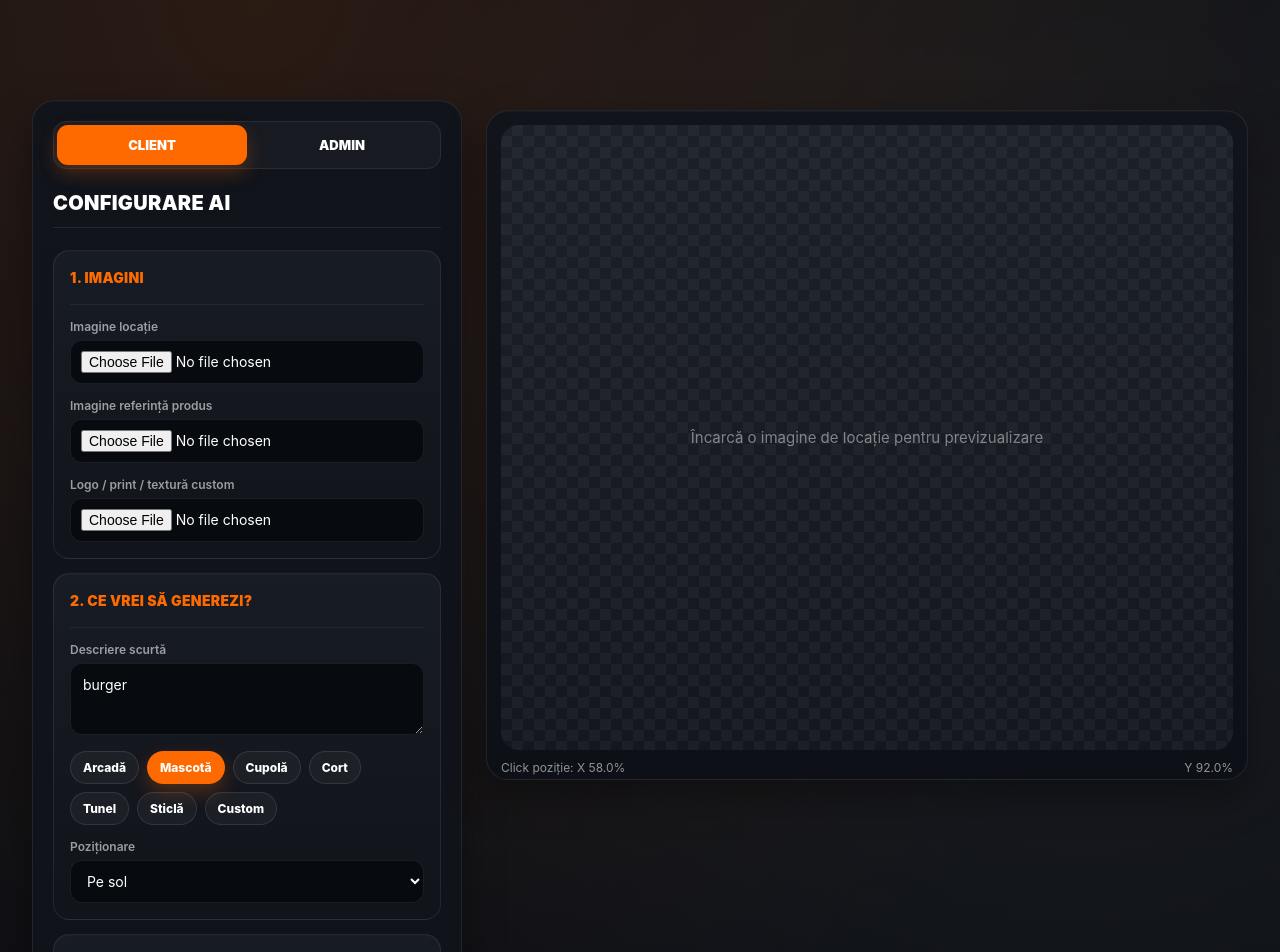
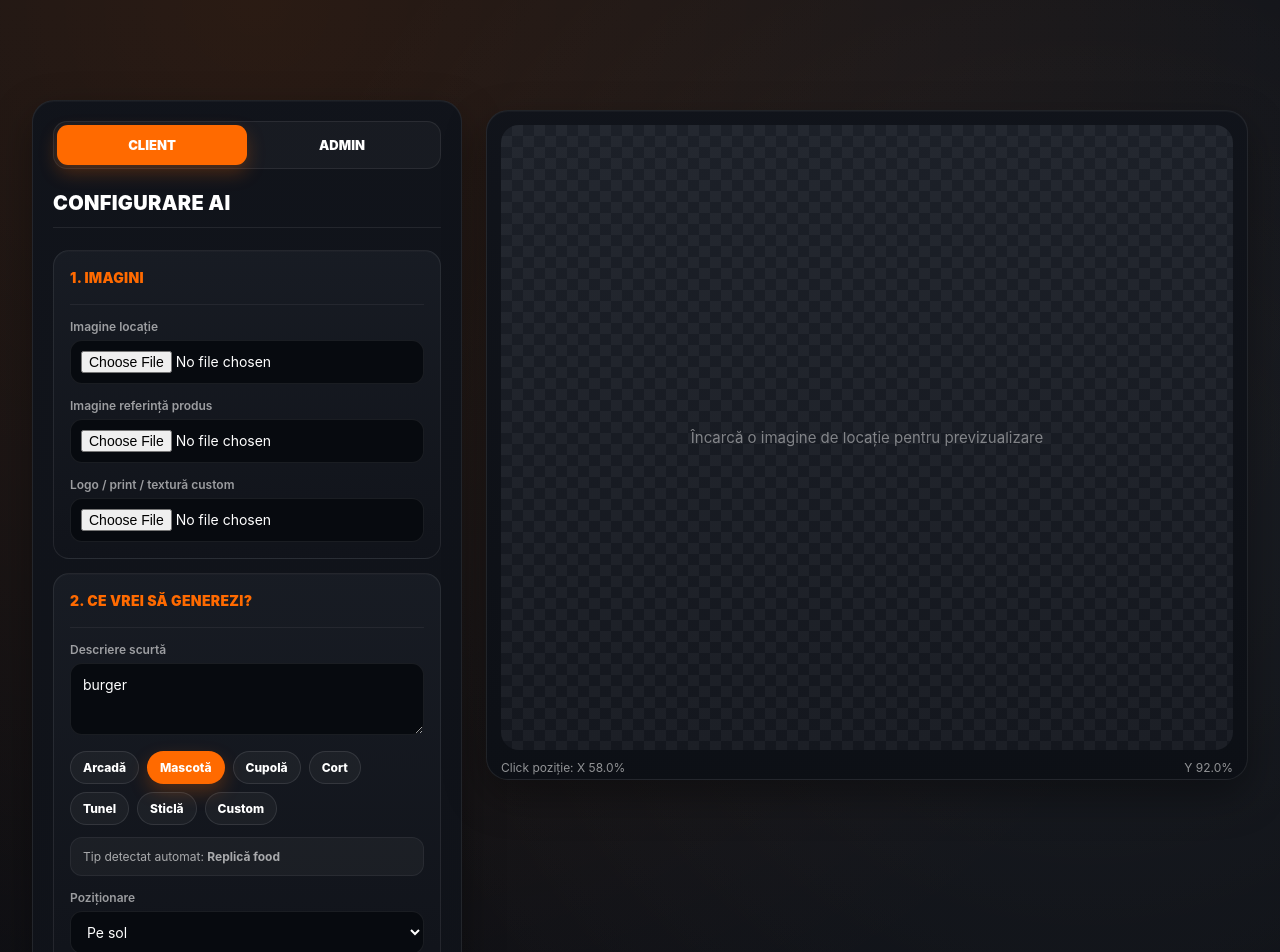
Before and after one commit to aztecinflatables/aztec-ai-configurator, a Next.js app: page / in a window 1280 px wide. Shown: the top 952 px of the page. Built offline with nearby package versions, Linux system fonts and the light colour scheme.

Commit message:
Update page.tsx

```diff
--- a/app/page.tsx
+++ b/app/page.tsx
@@ -20,6 +20,8 @@ type ProductType =
     | "Sticlă"
     | "Custom";
 
+type ApiProductType = ProductType | "Replică food" | "Replică produs";
+
 type PlacementMode =
     | "Pe sol"
     | "Pe acoperiș"
@@ -27,7 +29,7 @@ type PlacementMode =
     | "Suspendat"
     | "În interior";
 
-const PRODUCT_PRESETS: Record<ProductType, string> = {
+const PRODUCT_PRESETS: Record<ApiProductType, string> = {
     Arcadă:
         "Arcadă gonflabilă publicitară premium, cu două picioare verticale stabile și traversă superioară rotunjită, proporții realiste, PVC lucios, construcție fabricabilă.",
     Mascotă:
@@ -42,6 +44,10 @@ const PRODUCT_PRESETS: Record<ProductType, string> = {
         "Replică gonflabilă de produs în formă de sticlă, proporții recognoscibile, volum moale, PVC lucios, fabricabilă.",
     Custom:
         "Obiect gonflabil personalizat, realist, fabricabil, cu formă stabilă, material PVC profesional și proporții comerciale.",
+    "Replică food":
+        "Replică gonflabilă publicitară a unui produs alimentar, recognoscibilă, realizabilă în PVC lucios, cu formă simplificată, volume rotunjite și zone late imprimate pentru detalii. Nu este mascotă, nu este costum, nu este om.",
+    "Replică produs":
+        "Replică gonflabilă de produs, proporții recognoscibile, volum moale, PVC lucios, formă simplificată și fabricabilă. Nu este mascotă, nu este costum, nu este om.",
 };
 
 function clamp(value: number, min: number, max: number) {
@@ -60,6 +66,11 @@ function normalizeText(value: string) {
         .replace(/ş/g, "s")
         .replace(/ț/g, "t")
         .replace(/ţ/g, "t");
+}
+
+function containsAny(text: string, terms: string[]) {
+    const t = normalizeText(text);
+    return terms.some((term) => t.includes(normalizeText(term)));
 }
 
 function cleanUserPrompt(value: string) {
@@ -80,13 +91,126 @@ function cleanUserPrompt(value: string) {
         .trim();
 }
 
-function getDerivedDimensions(productType: ProductType, heightM: number) {
+function resolveClientProductType(userPrompt: string, selectedType: ProductType): ApiProductType {
+    const prompt = normalizeText(userPrompt);
+
+    if (
+        containsAny(prompt, [
+            "arcada",
+            "arch",
+            "poarta",
+            "portal",
+            "intrare",
+        ])
+    ) {
+        return "Arcadă";
+    }
+
+    if (containsAny(prompt, ["tunel", "tunnel"])) {
+        return "Tunel";
+    }
+
+    if (containsAny(prompt, ["cort", "tent", "pavilion"])) {
+        return "Cort";
+    }
+
+    if (containsAny(prompt, ["cupola", "dome"])) {
+        return "Cupolă";
+    }
+
+    if (
+        containsAny(prompt, [
+            "sticla",
+            "bottle",
+            "doza",
+            "can",
+            "cutie",
+            "box",
+            "produs",
+            "ambalaj",
+            "pahar",
+            "cup",
+            "flacon",
+            "recipient",
+        ])
+    ) {
+        return "Replică produs";
+    }
+
+    if (
+        containsAny(prompt, [
+            "burger",
+            "hamburger",
+            "sandwich",
+            "hotdog",
+            "pizza",
+            "cartof",
+            "inghetata",
+            "ice cream",
+            "shaorma",
+            "kebab",
+            "gogoasa",
+            "donut",
+            "cafea",
+            "coffee",
+            "mancare",
+            "food",
+            "fruct",
+            "mar",
+            "banana",
+            "capsuna",
+        ])
+    ) {
+        return "Replică food";
+    }
+
+    if (
+        containsAny(prompt, [
+            "pinguin",
+            "penguin",
+            "catel",
+            "caine",
+            "dog",
+            "pisica",
+            "cat",
+            "urs",
+            "bear",
+            "iepure",
+            "rabbit",
+            "leu",
+            "lion",
+            "tigru",
+            "tiger",
+            "elefant",
+            "elephant",
+            "dinozaur",
+            "dinosaur",
+            "dragon",
+            "mascota",
+            "mascot",
+            "personaj",
+            "character",
+            "robot",
+            "monstru",
+            "monster",
+            "animal",
+        ])
+    ) {
+        return "Mascotă";
+    }
+
+    return selectedType;
+}
+
+function getDerivedDimensions(productType: ApiProductType, heightM: number) {
     if (productType === "Arcadă") return { widthM: heightM * 1.25, depthM: heightM * 0.25 };
     if (productType === "Mascotă") return { widthM: heightM * 0.9, depthM: heightM * 0.55 };
     if (productType === "Cupolă") return { widthM: heightM * 1.8, depthM: heightM * 1.8 };
     if (productType === "Cort") return { widthM: heightM * 1.5, depthM: heightM * 1.5 };
     if (productType === "Tunel") return { widthM: heightM * 1.1, depthM: heightM * 2.2 };
     if (productType === "Sticlă") return { widthM: heightM * 0.35, depthM: heightM * 0.35 };
+    if (productType === "Replică produs") return { widthM: heightM * 0.75, depthM: heightM * 0.45 };
+    if (productType === "Replică food") return { widthM: heightM * 1.25, depthM: heightM * 0.7 };
     return { widthM: heightM, depthM: heightM * 0.5 };
 }
 
@@ -153,11 +277,12 @@ function roundedRectPath(
     ctx.closePath();
 }
 
-function getInpaintWorkAreaAspect(productType: ProductType, prompt: string, shapeDetail: number) {
+function getInpaintWorkAreaAspect(productType: ApiProductType, prompt: string, shapeDetail: number) {
     const text = normalizeText(prompt);
     const detail = clamp(shapeDetail / 100, 0, 1);
 
     if (
+        productType === "Replică food" ||
         text.includes("burger") ||
         text.includes("hamburger") ||
         text.includes("pizza") ||
@@ -173,19 +298,7 @@ function getInpaintWorkAreaAspect(productType: ProductType, prompt: string, shap
         };
     }
 
-    if (
-        text.includes("pinguin") ||
-        text.includes("penguin") ||
-        text.includes("catel") ||
-        text.includes("caine") ||
-        text.includes("dog") ||
-        text.includes("pisica") ||
-        text.includes("cat") ||
-        text.includes("urs") ||
-        text.includes("bear") ||
-        text.includes("mascota") ||
-        text.includes("animal")
-    ) {
+    if (productType === "Mascotă") {
         return {
             width: 0.82,
             height: 1.22,
@@ -197,21 +310,26 @@ function getInpaintWorkAreaAspect(productType: ProductType, prompt: string, shap
     if (productType === "Tunel") return { width: 1.28, height: 0.98, roundness: 0.18 };
     if (productType === "Cort") return { width: 1.32, height: 0.92, roundness: 0.18 };
     if (productType === "Cupolă") return { width: 1.22, height: 0.82, roundness: 0.36 };
-    if (productType === "Sticlă") return { width: 0.56, height: 1.45, roundness: 0.2 };
-    if (productType === "Mascotă") return { width: 0.82, height: 1.22, roundness: 0.28 };
+    if (productType === "Sticlă" || productType === "Replică produs") {
+        return { width: 0.62, height: 1.35, roundness: 0.2 };
+    }
 
     return { width: 0.95, height: 0.95, roundness: 0.28 };
 }
 
 function makeProceduralInflatableSvgDataUrl(options: {
     prompt: string;
-    productType: ProductType;
+    productType: ApiProductType;
     material: MaterialMode;
     lighting: string;
     shapeDetail: number;
 }) {
     const prompt = normalizeText(options.prompt);
-    const isBurger = prompt.includes("burger") || prompt.includes("hamburger");
+    const isBurger =
+        options.productType === "Replică food" ||
+        prompt.includes("burger") ||
+        prompt.includes("hamburger");
+
     const ledGlow = options.material === "LED interior" || options.material === "Alb translucid";
     const night = options.lighting === "Noapte";
     const warm = options.lighting === "Golden hour";
@@ -314,7 +432,6 @@ export default function Page() {
     const [respectBranding, setRespectBranding] = useState(true);
 
     const [heightM, setHeightM] = useState(3);
-    const derived = getDerivedDimensions(selectedProductType, heightM);
 
     const [material, setMaterial] = useState<MaterialMode>("PVC lucios");
     const [lighting, setLighting] = useState("Zi");
@@ -351,6 +468,9 @@ export default function Page() {
     const previewRef = useRef<HTMLDivElement | null>(null);
 
     const subjectPrompt = cleanUserPrompt(userPrompt) || userPrompt.trim();
+    const effectiveProductType = resolveClientProductType(subjectPrompt, selectedProductType);
+    const effectivePreset = PRODUCT_PRESETS[effectiveProductType];
+    const derived = getDerivedDimensions(effectiveProductType, heightM);
     const displayedScene = resultSceneUrl || sceneImage;
 
     const objectFilter = `
@@ -481,7 +601,7 @@ export default function Page() {
         const objectWidthInImagePx = (displayedObjectWidthPx / metrics.imageWidth) * canvas.width;
 
         const areaMultiplier = inpaintAreaScale / 100;
-        const aspect = getInpaintWorkAreaAspect(selectedProductType, subjectPrompt, shapeDetail);
+        const aspect = getInpaintWorkAreaAspect(effectiveProductType, subjectPrompt, shapeDetail);
 
         const minMaskWidth = canvas.width * 0.045;
         const maxMaskWidth = canvas.width * 0.45;
@@ -612,7 +732,7 @@ export default function Page() {
             if (proceduralMode) {
                 const proceduralUrl = makeProceduralInflatableSvgDataUrl({
                     prompt: subjectPrompt,
-                    productType: selectedProductType,
+                    productType: effectiveProductType,
                     material,
                     lighting,
                     shapeDetail,
@@ -641,8 +761,9 @@ export default function Page() {
                     maskImage: maskBase64,
                     prompt: subjectPrompt,
                     userPrompt: subjectPrompt,
-                    productPreset: PRODUCT_PRESETS[selectedProductType],
-                    productType: selectedProductType,
+                    productPreset: effectivePreset,
+                    productType: effectiveProductType,
+                    selectedUiProductType: selectedProductType,
                     placementMode,
                     generateMode,
                     renderPipeline: generateMode === "rapid" ? "overlay" : "inpaint",
@@ -827,6 +948,10 @@ export default function Page() {
                                 })}
                             </div>
 
+                            <div className="aztec-info-box" style={{ marginTop: 12 }}>
+                                Tip detectat automat: <strong>{effectiveProductType}</strong>
+                            </div>
+
                             <div className="aztec-label" style={{ marginTop: 14 }}>
                                 Poziționare
                             </div>
@@ -1386,8 +1511,7 @@ export default function Page() {
                                         lineHeight: 1.4,
                                     }}
                                 >
-                                    În mod FOTO / REPLICĂ se trimite zonă compactă
-                                    pentru inpaint.
+                                    Tip detectat: {effectiveProductType}
                                 </div>
                             </div>
                         </div>
```
